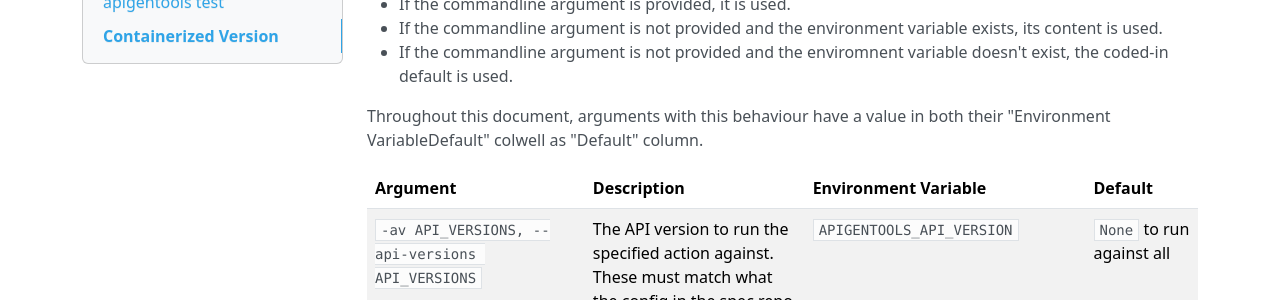
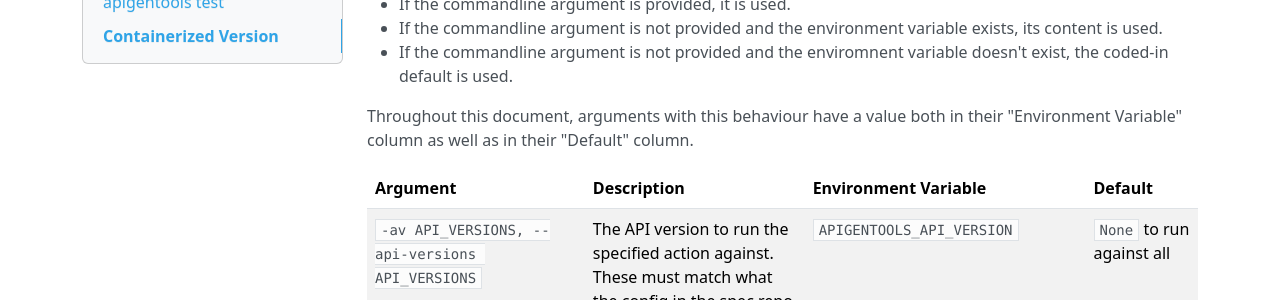
Before and after one commit to DataDog/apigentools, an MkDocs documentation site: the page built from docs/cli.md, in a window 1280 px wide and 900 px high. Shown: the part 306-606 px from the top of the window. Built offline with MkDocs 1.6.1, drawn with Linux system fonts in a browser that asks for light colours; nearby versions of some CDN libraries.

Commit message:
Update docs/cli.md
Co-Authored-By: Nicholas Muesch <nicholas.muesch@datadoghq.com>

```diff
--- a/docs/cli.md
+++ b/docs/cli.md
@@ -12,7 +12,7 @@ Note that a lot of arguments can take their value from environment variables and
 * If the commandline argument is not provided and the environment variable exists, its content is used.
 * If the commandline argument is not provided and the enviromnent variable doesn't exist, the coded-in default is used.
 
-Throughout this document, arguments with this behaviour have a value in both their "Environment VariableDefault" colwell as "Default" column.
+Throughout this document, arguments with this behaviour have a value both in their "Environment Variable" column as well as in their "Default" column.
 
 Argument | Description | Environment Variable | Default
 ---------|-------------|----------------------|--------
```
